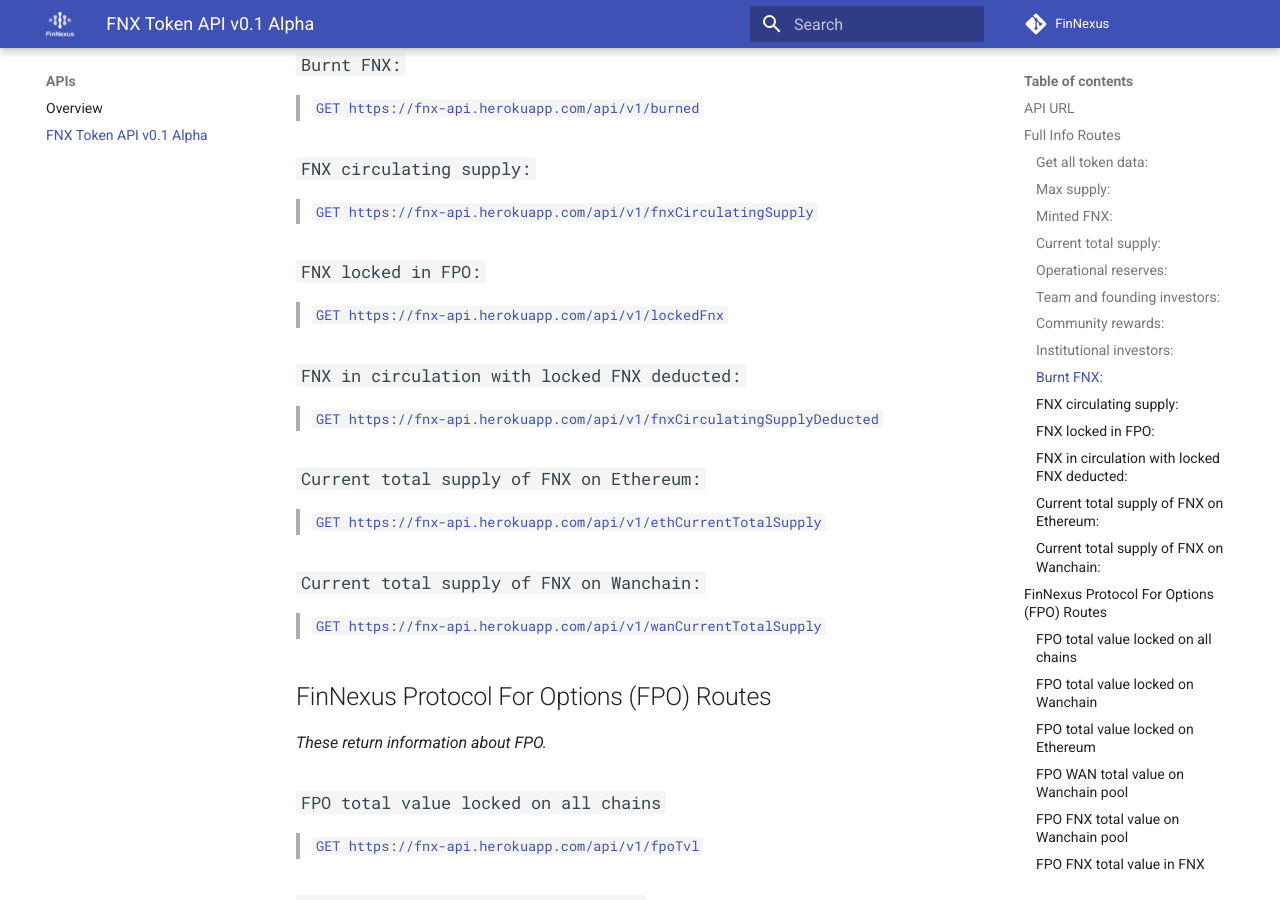
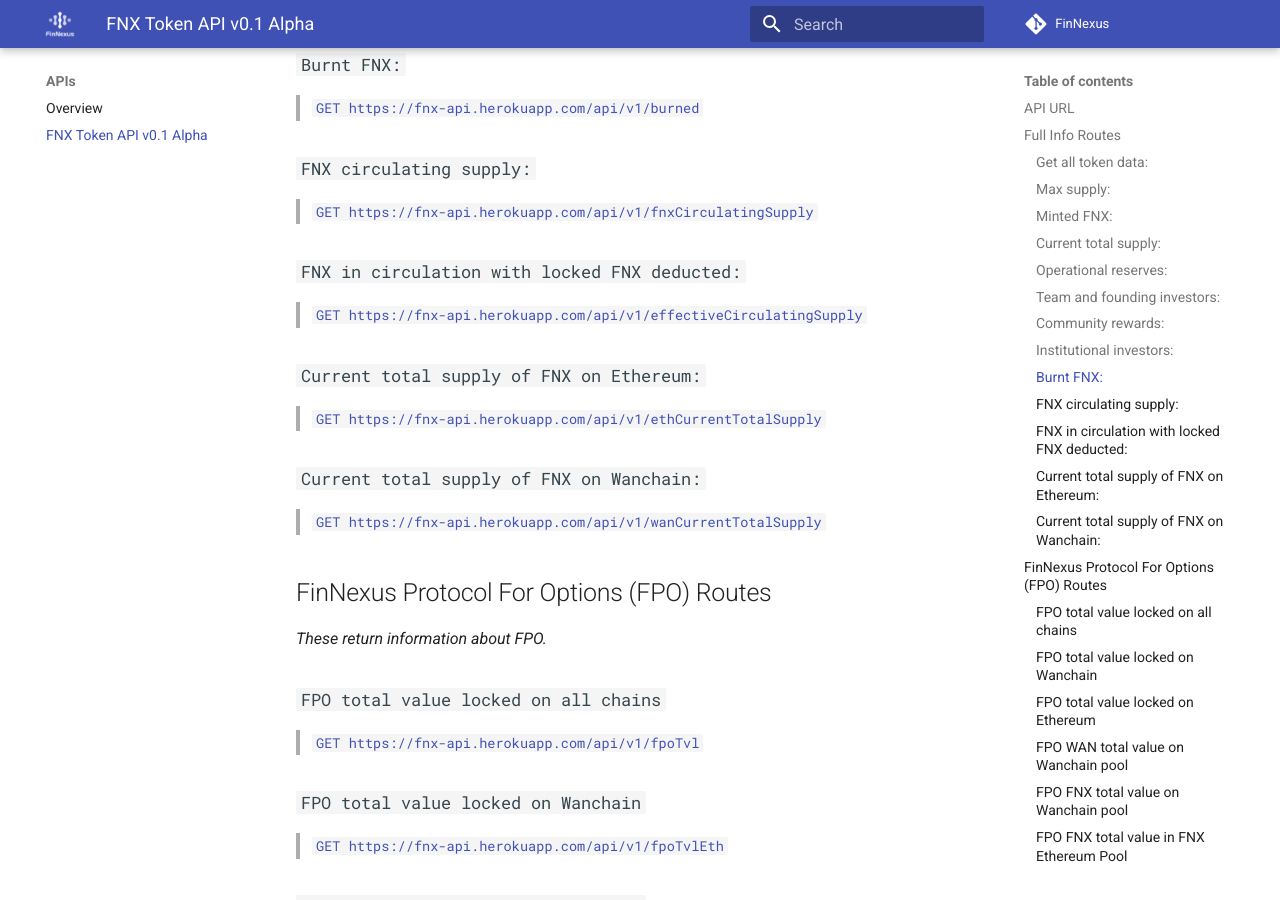
Before and after one commit to Phoenix-Finance/Phoenix-Documentation, an MkDocs documentation site: the page built from content/apis/token.md, in a window 1280 px wide and 900 px high, scrolled down 1602 px. Built offline with MkDocs 1.6.1 and Material for MkDocs 9.7.7, drawn with Linux system fonts in a browser that asks for light colours.

Commit message:
fixed routes

```diff
--- a/content/apis/token.md
+++ b/content/apis/token.md
@@ -49,11 +49,8 @@ A single route at `/api/v1` returns all of the API data, while individual pieces
 ### `FNX circulating supply:`
 > [`GET https://fnx-api.herokuapp.com/api/v1/fnxCirculatingSupply`](https://fnx-api.herokuapp.com/api/v1/fnxCirculatingSupply)
 
-### `FNX locked in FPO:`
-> [`GET https://fnx-api.herokuapp.com/api/v1/lockedFnx`](https://fnx-api.herokuapp.com/api/v1/lockedFnx)
-
 ### `FNX in circulation with locked FNX deducted:`
-> [`GET https://fnx-api.herokuapp.com/api/v1/fnxCirculatingSupplyDeducted`](https://fnx-api.herokuapp.com/api/v1/fnxCirculatingSupplyDeducted)
+> [`GET https://fnx-api.herokuapp.com/api/v1/effectiveCirculatingSupply`](https://fnx-api.herokuapp.com/api/v1/effectiveCirculatingSupply)
 
 ### `Current total supply of FNX on Ethereum:`
 > [`GET https://fnx-api.herokuapp.com/api/v1/ethCurrentTotalSupply`](https://fnx-api.herokuapp.com/api/v1/ethCurrentTotalSupply)
```
